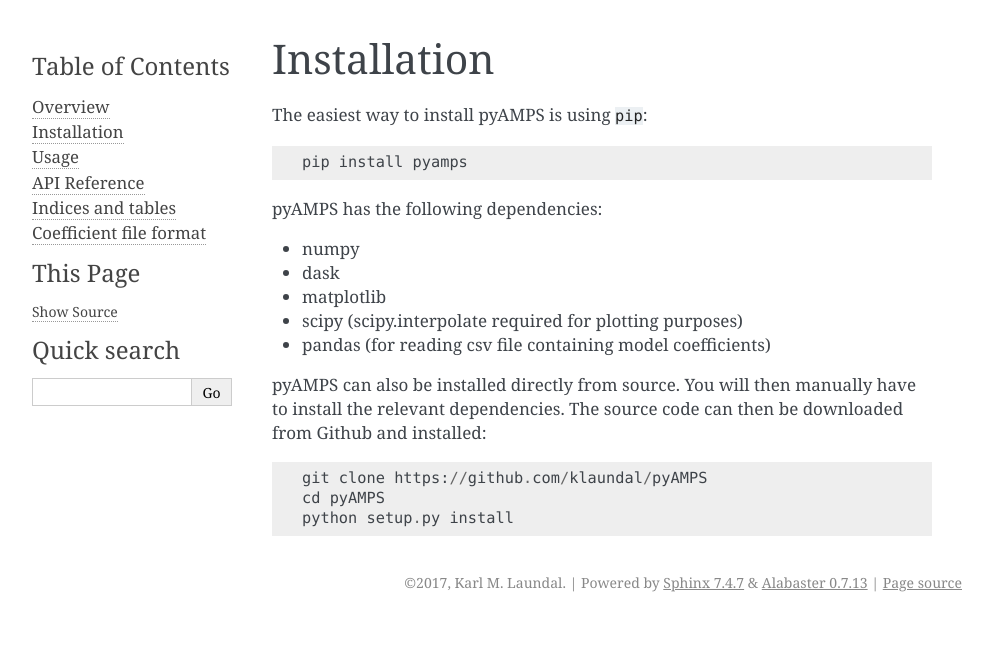
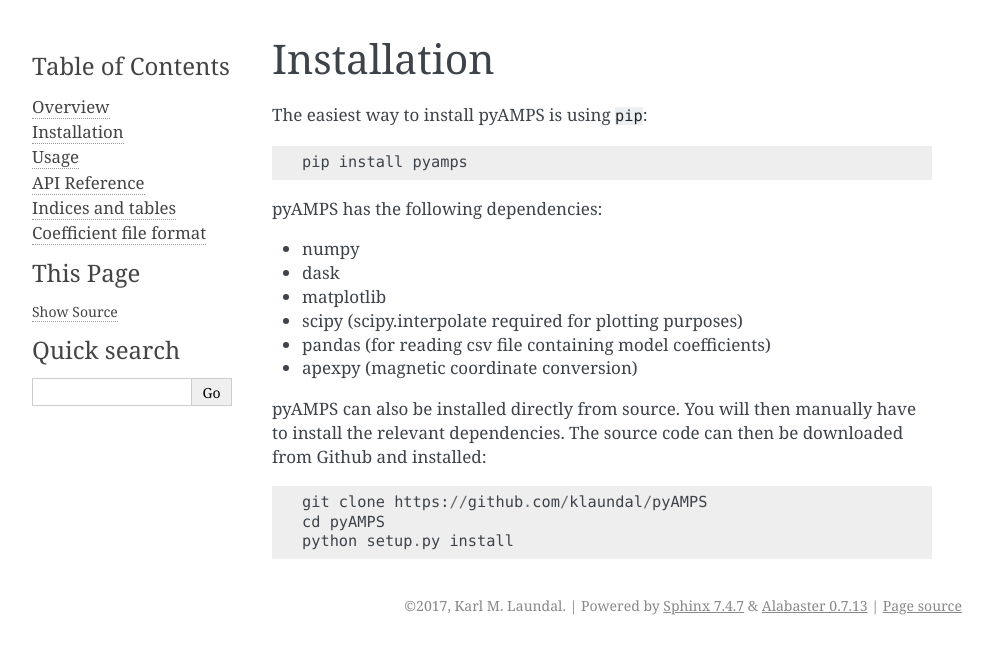
Before and after one commit to klaundal/pyAMPS, a Sphinx documentation site: the page built from docs/source/installation.rst, in a window 1280 px wide. Shown: the top 654 px of the page, without its empty margins (148-1141 px from the left). Built offline with Sphinx 7.4.7, drawn with Linux system fonts in a browser that asks for light colours.

Commit message:
add apexpy to dependencies docs

```diff
--- a/README.rst
+++ b/README.rst
@@ -29,7 +29,7 @@ Dependencies:
 - matplotlib
 - scipy (scipy.interpolate for plotting purposes)
 - pandas (for reading csv file containing model coefficients)
-
+- apexpy (magnetic coordinate conversion)
 
 Example usage
 -------------
--- a/docs/source/installation.rst
+++ b/docs/source/installation.rst
@@ -14,6 +14,7 @@ pyAMPS has the following dependencies:
 - matplotlib
 - scipy (scipy.interpolate required for plotting purposes)
 - pandas (for reading csv file containing model coefficients)
+- apexpy (magnetic coordinate conversion)
 
 
 
```
